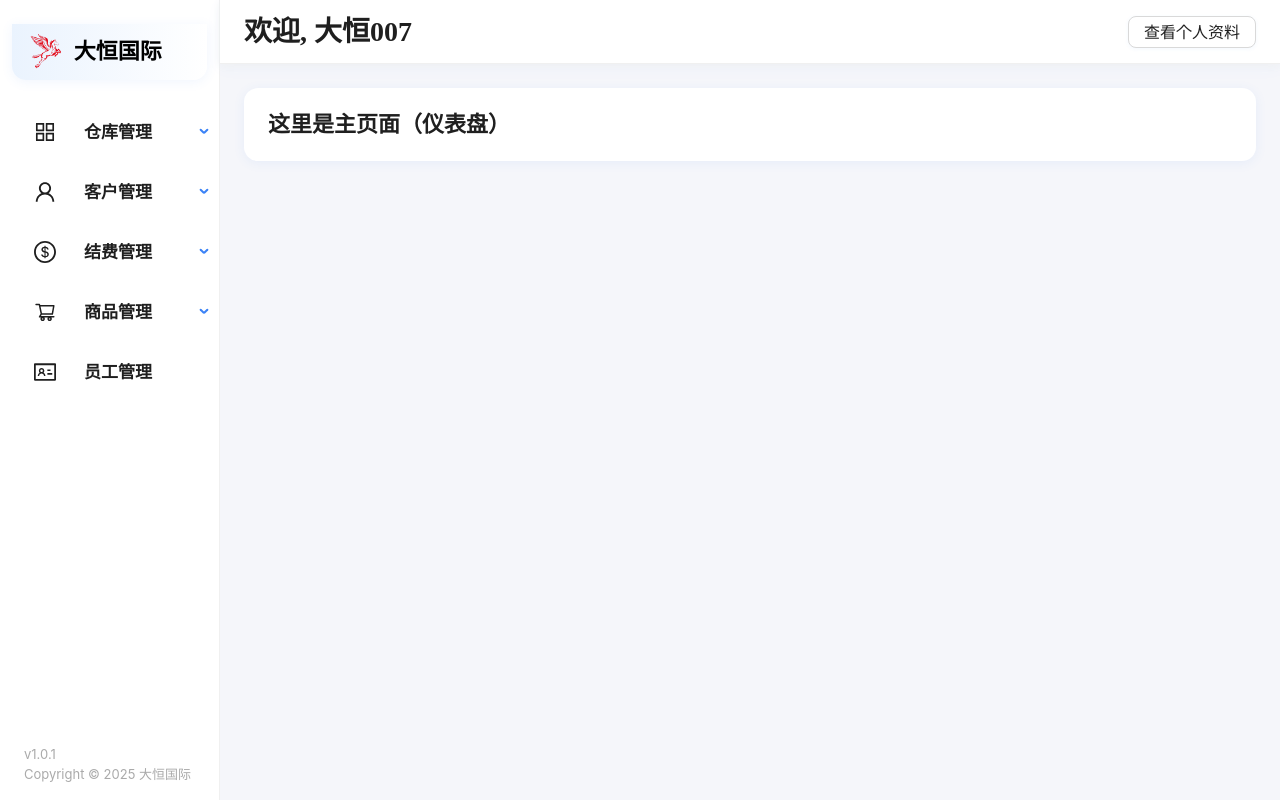
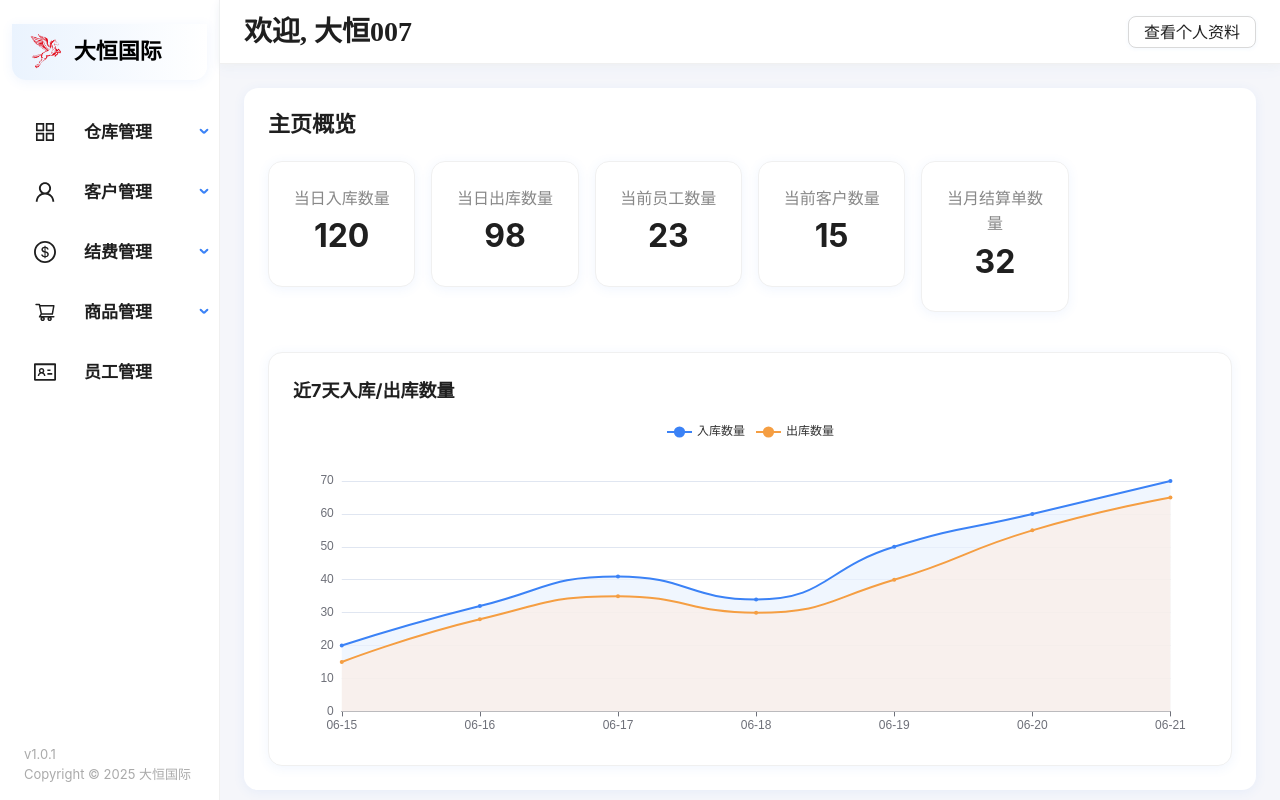
Before and after one commit to JinfengPang/DH-Frontend, a React (Vite) app: page / in a window 1280 px wide. Built offline with nearby package versions, Linux system fonts and the light colour scheme.

Commit message:
feat: dashborad

```diff
--- a/package.json
+++ b/package.json
@@ -12,6 +12,8 @@
   "dependencies": {
     "@ant-design/icons": "^6.0.0",
     "antd": "^5.26.0",
+    "echarts": "^5.6.0",
+    "echarts-for-react": "^3.0.2",
     "react": "^19.1.0",
     "react-dom": "^19.1.0",
     "react-router-dom": "^7.6.2"
--- a/src/pages/Dashboard.jsx
+++ b/src/pages/Dashboard.jsx
@@ -1,7 +1,83 @@
 import React from 'react';
+import { Card, Row, Col } from 'antd';
+import ReactECharts from 'echarts-for-react';
+
+const stats = [
+  { title: '当日入库数量', value: 120 },
+  { title: '当日出库数量', value: 98 },
+  { title: '当前员工数量', value: 23 },
+  { title: '当前客户数量', value: 15 },
+  { title: '当月结算单数量', value: 32 },
+];
+
+// 自动生成近7天日期（今天为最后一个，格式MM-DD）
+function getLast7Days() {
+  const days = [];
+  const today = new Date();
+  for (let i = 6; i >= 0; i--) {
+    const d = new Date(today);
+    d.setDate(today.getDate() - i);
+    const mm = String(d.getMonth() + 1).padStart(2, '0');
+    const dd = String(d.getDate()).padStart(2, '0');
+    days.push(`${mm}-${dd}`);
+  }
+  return days;
+}
+
+const days = getLast7Days();
+const inData = [20, 32, 41, 34, 50, 60, 70];
+const outData = [15, 28, 35, 30, 40, 55, 65];
+
+const chartOption = {
+  tooltip: { trigger: 'axis' },
+  legend: { data: ['入库数量', '出库数量'] },
+  grid: { left: '3%', right: '4%', bottom: '3%', containLabel: true },
+  xAxis: { type: 'category', boundaryGap: false, data: days },
+  yAxis: { type: 'value' },
+  series: [
+    {
+      name: '入库数量',
+      type: 'line',
+      data: inData,
+      smooth: true,
+      symbol: 'circle',
+      areaStyle: { color: '#eaf3fe' },
+      lineStyle: { color: '#3b82f6' },
+      itemStyle: { color: '#3b82f6' },
+    },
+    {
+      name: '出库数量',
+      type: 'line',
+      data: outData,
+      smooth: true,
+      symbol: 'circle',
+      areaStyle: { color: '#fbeee6' },
+      lineStyle: { color: '#f59e42' },
+      itemStyle: { color: '#f59e42' },
+    },
+  ],
+};
 
 function Dashboard() {
-  return <div style={{ fontSize: 22, fontWeight: 700 }}>这里是主页面（仪表盘）</div>;
+  return (
+    <div>
+      <div style={{ fontSize: 22, fontWeight: 700, marginBottom: 24 }}>主页概览</div>
+      <Row gutter={16} style={{ marginBottom: 24 }}>
+        {stats.map((item) => (
+          <Col key={item.title} xs={24} sm={12} md={8} lg={4} style={{ marginBottom: 16 }}>
+            <Card bordered style={{ textAlign: 'center', borderRadius: 12 }}>
+              <div style={{ fontSize: 16, color: '#888' }}>{item.title}</div>
+              <div style={{ fontSize: 32, fontWeight: 700 }}>{item.value}</div>
+            </Card>
+          </Col>
+        ))}
+      </Row>
+      <Card bordered style={{ borderRadius: 12 }}>
+        <div style={{ fontSize: 18, fontWeight: 700, marginBottom: 16 }}>近7天入库/出库数量</div>
+        <ReactECharts option={chartOption} style={{ height: 320 }} />
+      </Card>
+    </div>
+  );
 }
 
 export default Dashboard;
```
Also changed, not shown: 1 other file (tests, documents, lock files or other folders).
